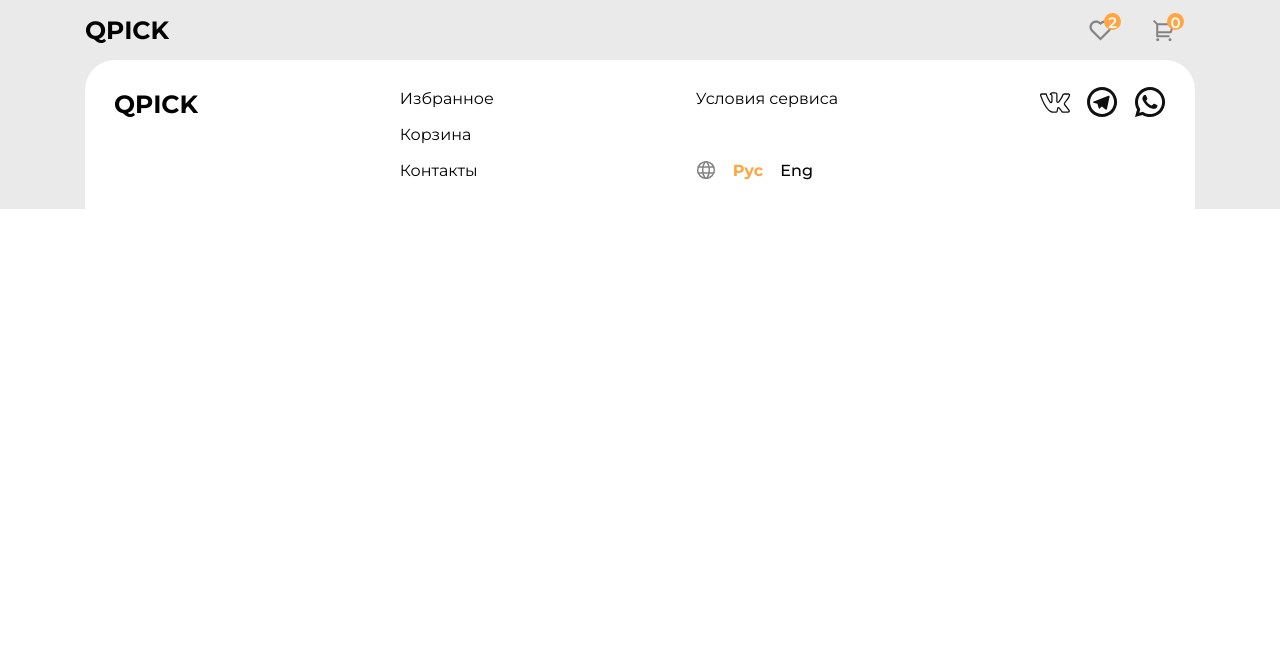
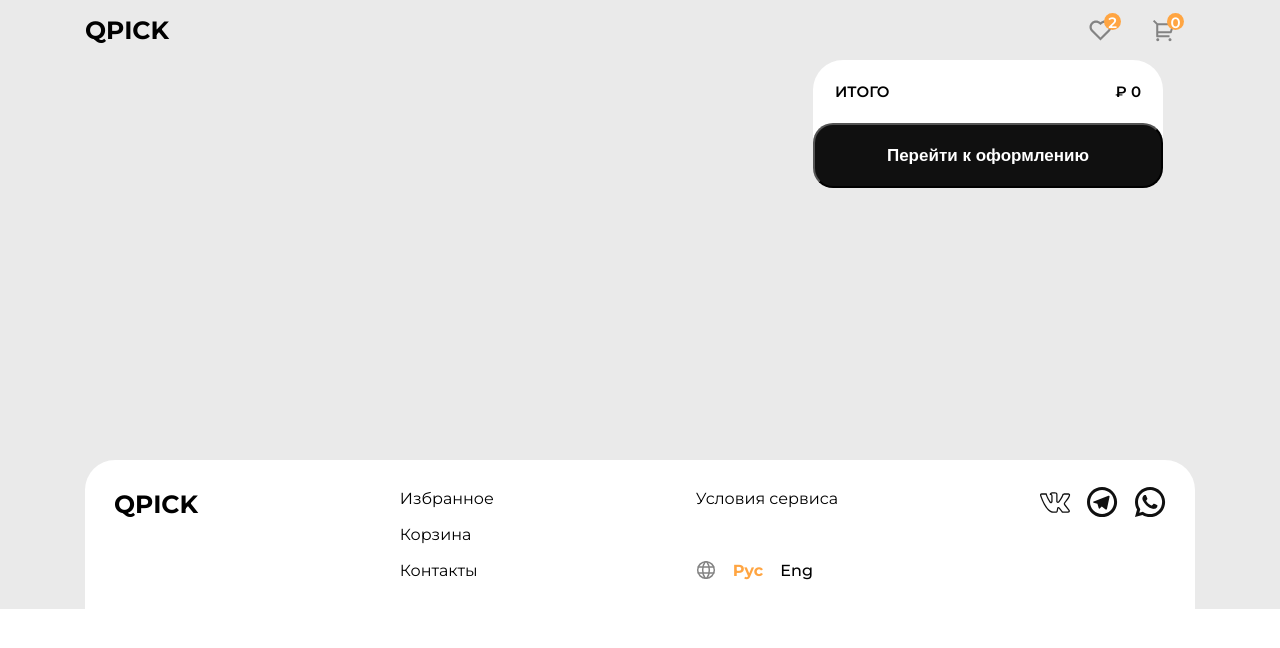
Before and after one commit to supxn/headphones_shop_mini, a React (Create React App) app: page /cart in a window 1280 px wide. Shown: the top 648 px of the page. Built offline with nearby package versions, Linux system fonts and the light colour scheme.

Commit message:
функционал корзины

```diff
--- /dev/null
+++ b/src/components/CartItem.tsx
@@ -0,0 +1,53 @@
+import React, {useState} from 'react';
+import '../styles/CartItem.css'
+import productphoto2 from "../components/media/headphones2.png";
+import deleteicon from "../components/media/Vector.svg";
+
+
+interface CartItemProps {
+    id: number;
+    title: string;
+    price: number;
+    img: string;
+    quantity: number;
+    onQuantityChange: (newQuantity: number) => void;
+    onRemove: () => void;
+}
+
+const CartItem: React.FC<CartItemProps> = ({
+    id,
+    title,
+    price,
+    img,
+    quantity,
+    onQuantityChange,
+    onRemove
+}) => {
+
+    return (
+<div className="cartItem">
+
+        <div className="item-area">
+            <div className="item-info">
+                <img src={img} alt='' className="product-cart-img" />
+                <div className="product-cart-info">
+                    <span className="product-cart-name"> {title}</span>
+                    <span className="product-cart-price"> {price.toLocaleString()} ₽</span>
+                </div>
+            </div>
+           <div> <button className="delete-button" onClick={onRemove}><img src={deleteicon} alt=''/></button>
+           </div>
+        </div>
+        <div className="cart-calculate-area">
+            <div className="count-and-buttons">
+                <button className="calculate-button"  onClick={() => onQuantityChange(quantity - 1)}>-</button>
+                <span>{quantity}</span>
+                <button className="calculate-button" onClick={() => onQuantityChange(quantity + 1)}>+</button>
+            </div>
+            <div>{quantity * price}</div>
+        </div>
+
+</div>
+    )
+}
+export default CartItem;
--- /dev/null
+++ b/src/components/CartList.tsx
@@ -0,0 +1,83 @@
+import React, { useState } from 'react';
+import { useEffect } from 'react';
+import CartItem from "../components/CartItem";
+import '../styles/CartList.css'
+
+interface CartProduct {
+  id: number;
+  title: string;
+  price: number;
+  img: string;
+  quantity: number;
+}
+export interface CartProps {
+    cartCounter: number;
+    setCartCounter: React.Dispatch<React.SetStateAction<number>>;
+  }
+
+const CartList = ({ cartCounter, setCartCounter }: CartProps) => {
+
+  const [cartProducts, setCartProducts] = useState<CartProduct[]>([]);
+  const [totalPrice, setTotalPrice] = useState(0);
+
+  useEffect(() => {
+    const savedCart = JSON.parse(sessionStorage.getItem('cart') || '[]');
+    setCartProducts(savedCart);
+  }, []);
+
+  // Расчет общей суммы при изменении корзины
+  useEffect(() => {
+    const newTotal = cartProducts.reduce(
+      (sum, product) => sum + product.price * product.quantity, 0
+    );
+    const newCount = cartProducts.reduce(
+      (sum, product) => sum + product.quantity, 0
+    );
+    setCartCounter(newCount)
+    setTotalPrice(newTotal);
+  }, [cartProducts]);
+
+  const handleQuantityChange = (productId: number, newQuantity: number) => {
+    const updatedCart = cartProducts.map(product =>
+      product.id === productId ? { ...product, quantity: Math.max(1, newQuantity) } : product
+    );
+    setCartProducts(updatedCart);
+    sessionStorage.setItem('cart', JSON.stringify(updatedCart));
+  };
+
+  const handleRemoveItem = (productId: number) => {
+    const updatedCart = cartProducts.filter(product => product.id !== productId);
+    setCartProducts(updatedCart);
+    sessionStorage.setItem('cart', JSON.stringify(updatedCart));
+  };
+
+  return (
+    <div className="cart-list">
+      <div className="cards">
+        {cartProducts.map((product: any, index: number) =>
+          <CartItem
+          key={product.id}
+          id={product.id}
+          title={product.title}
+          price={product.price}
+          img={product.img}
+          quantity={product.quantity}
+          onQuantityChange={(newQty: number) => handleQuantityChange(product.id, newQty)}
+          onRemove={() => handleRemoveItem(product.id)}
+
+          />
+        )}
+      </div>
+      <div className="summary">
+        <div className="summary-card">
+          <div className="summary-count">
+            <span>ИТОГО</span>
+            <span>₽ {totalPrice.toLocaleString()}</span>
+          </div>
+          <button className="checkout-button">Перейти к оформлению</button>
+        </div>
+      </div>
+    </div>
+  )
+}
+export default CartList;
--- a/src/components/Footer.module.css
+++ b/src/components/Footer.module.css
@@ -1,4 +1,5 @@
 .footerArea {
+
     display: flex;
     height: 149px;
     padding: 29px;
--- a/src/pages/Cart.tsx
+++ b/src/pages/Cart.tsx
@@ -2,14 +2,17 @@ import { Link } from 'react-router-dom';
 import React, { useState } from 'react';
 import Header from "../components/Header";
 import Footer from "../components/Footer";
+import CartList from "../components/CartList";
 export interface CartProps {
     cartCounter: number;
     setCartCounter: React.Dispatch<React.SetStateAction<number>>;
   }
-const Cart = ({ cartCounter, setCartCounter }: CartProps) => {
+  const Cart = ({ cartCounter, setCartCounter }: CartProps) => {
   return (
     <div className="cart">
      <Header cartCounter={cartCounter}/>
+     <CartList cartCounter={cartCounter}
+          setCartCounter={setCartCounter}/>
      <Footer/>
 
     </div>
--- a/src/styles/App.css
+++ b/src/styles/App.css
@@ -4,6 +4,7 @@
     margin: 0;
     padding: 0;
     box-sizing: border-box;
+
 
 }
 #root{
@@ -13,10 +14,12 @@
     font-weight: 600;
     background-color: #EAEAEA;
 
+
 }
 .App{
     width: 1110px;
     background-color: #EAEAEA;
+
 }
 .product-list-title{
     font-size: 20px;
@@ -90,3 +93,9 @@
 .buy-button:hover{
     color: #939393;
 }
+.cart{
+
+}
+.catalog{
+
+}
--- /dev/null
+++ b/src/styles/CartItem.css
@@ -0,0 +1,76 @@
+.cartItem{
+    background: white;
+    width: 633px;
+    height: 218px;
+    border-radius: 30px;
+    padding: 18px;
+    margin-bottom: 15px;
+}
+.item-area{
+
+    display: flex;
+    justify-content: space-between;
+
+}
+.item-area .product-cart-img{
+    width: 146px;
+    height: 136px;
+}
+.product-cart-info{
+    display: flex;
+    flex-direction: column;
+    justify-content: flex-end;
+    margin-left: 17px;
+
+}
+.product-cart-info span{
+    margin: 6px;
+}
+.item-info{
+    display: flex;
+    justify-content: center;
+}
+.product-cart-name{
+    font-size: 17px;
+    font-weight: 500;
+}
+.product-cart-info .product-cart-price{
+    font-size: 15px;
+    font-weight: 600;
+    color: #AAAAAA;
+    margin-bottom: 27px;
+}
+.delete-button{
+    background: none;
+    border: none;
+}
+.delete-button:hover{
+    background: rgb(250, 223, 223);
+    border-radius: 50%;
+}
+.cart-calculate-area{
+    display: flex;
+    justify-content: space-between;
+    margin-top: 19px;
+}
+.count-and-buttons{
+    margin-left: 15px;
+    width: 118px;
+    display: flex;
+    justify-content: space-between;
+    align-items: center;
+}
+.calculate-button{
+    border-radius: 50%;
+    background: #FFCE7F;
+    border: none;
+    width: 30px;
+    height: 30px;
+    text-align: center;
+    color: white;
+    font-weight: 700;
+
+}
+.calculate-button:hover{
+    background: #FFA542;
+}
--- /dev/null
+++ b/src/styles/CartList.css
@@ -0,0 +1,39 @@
+.cart-list{
+    display: grid;
+    grid-column: 2fr 1fr;
+    min-height: 400px;
+}
+.cards{
+    grid-column-start: 1;
+    min-width: 696px;
+}
+.summary{
+    grid-column-start: 2;
+    display: flex;
+
+}
+.summary .summary-card{
+    width: 350px;
+    height: 120px;
+    border-radius: 30px;
+    background: white;
+}
+.summary .summary-card .summary-count{
+    display: flex;
+    justify-content: space-between;
+    margin: 22px;
+    font-size: 15px;
+    font-weight: 600;
+}
+.summary .summary-card .checkout-button{
+    width: 350px;
+    height: 65px;
+    border-radius: 20px;
+    background: #101010;
+    color: white;
+    font-size: 17px;
+    font-weight: 600;
+}
+.summary .summary-card .checkout-button:hover{
+    background: #393939;
+}
--- a/src/types.ts
+++ b/src/types.ts
@@ -8,6 +8,6 @@ export interface Product {
     currencySign: string;
 }
 
-export interface CartProduct extends Pick<Product, 'id' | 'title' | 'price'> {
+export interface CartProduct extends Pick<Product, 'id' | 'title' | 'price'| 'img'> {
     // Дополнительные поля для корзины при необходимости
 }
```
Also changed, not shown: src/pages/Catalog.tsx (+29 -9 lines), src/components/media/Vector.svg (added).
